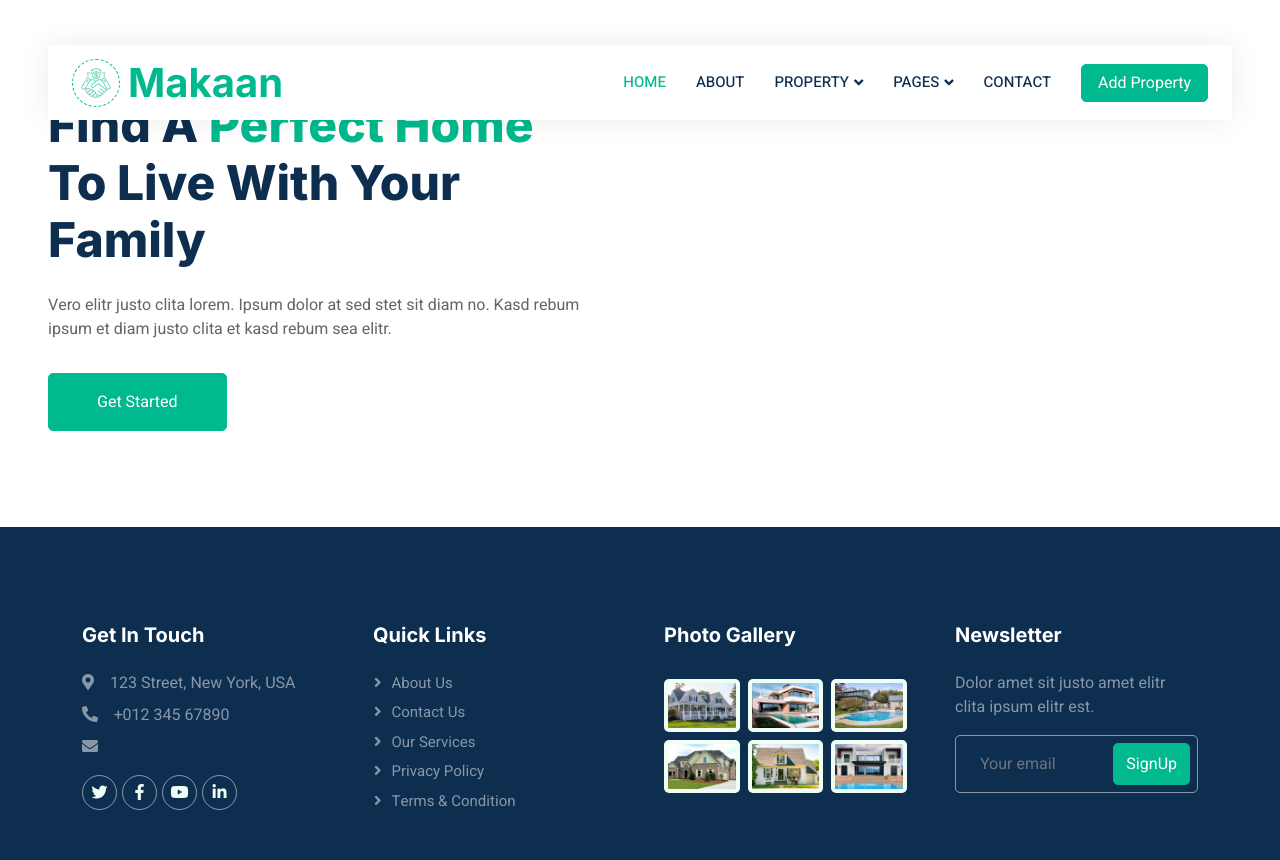
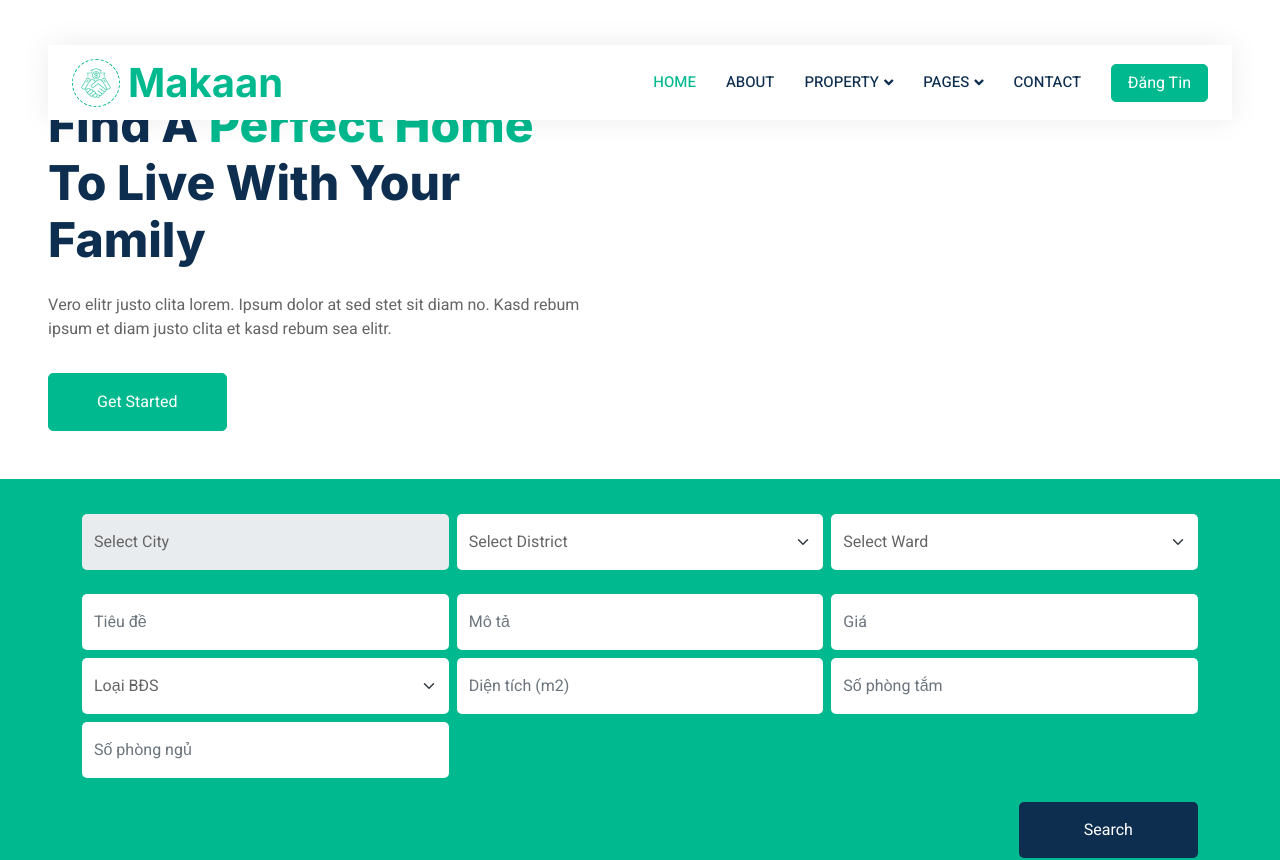
Before and after one commit to tuan17tuiii/BatDongSanFE_US, an Angular app: page /post-up in a window 1280 px wide. Before the commit this address led to /. Shown: the top 860 px of the page. Built offline with nearby package versions, Linux system fonts and the light colour scheme; no server answers.

Commit message:
typereal

```diff
--- a/src/app/app.component.html
+++ b/src/app/app.component.html
@@ -42,7 +42,7 @@
                         </div>
                         <a href="contact.html" class="nav-item nav-link">Contact</a>
                     </div>
-                    <a href="" class="btn btn-primary px-3 d-none d-lg-flex">Add Property</a>
+                    <a [routerLink]="['/post-up']" class="btn btn-primary px-3 d-none d-lg-flex">Đăng Tin</a>
                 </div>
             </nav>
         </div>
--- a/src/app/app.component.ts
+++ b/src/app/app.component.ts
@@ -1,10 +1,10 @@
 import { Component } from '@angular/core';
-import { RouterOutlet } from '@angular/router';
+import { RouterLink, RouterOutlet } from '@angular/router';
 
 @Component({
   selector: 'app-root',
   standalone: true,
-  imports: [RouterOutlet],
+  imports: [RouterOutlet,RouterLink],
   templateUrl: 'app.component.html',
 
 })
--- /dev/null
+++ b/src/app/entities/typerealstate.entities.ts
@@ -0,0 +1,6 @@
+
+
+export class TypeRealState{
+    id : string ;
+    type : string ;
+}
--- /dev/null
+++ b/src/app/postup.component.html
@@ -0,0 +1,71 @@
+<div class="container-fluid bg-primary mb-5 wow fadeIn" data-wow-delay="0.1s" style="padding: 35px;">
+    <div class="container">
+        <div class="row g-2">
+            <div class="col-md-12">
+                <div class="row g-2">
+                    <div class="col-md-4">
+                        <select class="form-control border-0 py-3" id='provinces' (change)="find_districts($event)">
+                            <option value="" disabled selected hidden>Select City</option>
+                            @for(province of provinces ; track province){
+                            <option [value]="province.province_id">{{province.province_name}}</option>
+                            }
+                        </select>
+                    </div>
+                    <div class="col-md-4">
+                        <select class="form-select border-0 py-3" (change)="find_ward($event)">
+                            <option value="" disabled selected hidden>Select District</option>
+                            @for(district of districts ; track district){
+                            <option [value]="district.district_id">{{district.district_name}}</option>
+                            }
+                        </select>
+                    </div>
+                    <div class="col-md-4">
+                        <select class="form-select border-0 py-3">
+                            <option value="" disabled selected hidden>Select Ward</option>
+                            @for(ward of wards ; track ward){
+                            <option>{{ward.ward_name}}</option>
+                            }
+                        </select>
+                    </div>
+                </div>
+            </div>
+
+        </div>
+        <br>
+        <div class="row g-2">
+            <div class="col-md-4">
+                <input type="text" class="form-control border-0 py-3" placeholder="Tiêu đề" />
+            </div>
+            <div class="col-md-4">
+                <input type="text" class="form-control border-0 py-3" placeholder="Mô tả" />
+            </div>
+            <div class="col-md-4">
+                <input type="number" class="form-control border-0 py-3" placeholder="Giá" min="0" />
+            </div>
+            <div class="col-md-4">
+                <select class="form-select border-0 py-3">
+                    <option value="" disabled selected hidden>Loại BĐS</option>
+                    @for(typerealstate of typerealstates ; track typerealstate){
+                        <option [value]="typerealstate.id">{{typerealstate.type}}</option>
+                    }
+                    <!-- Thêm các loại BĐS khác nếu cần -->
+                </select>
+            </div>
+            <div class="col-md-4">
+                <input type="number" class="form-control border-0 py-3" placeholder="Diện tích (m2)" min="0" />
+            </div>
+            <div class="col-md-4">
+                <input type="number" class="form-control border-0 py-3" placeholder="Số phòng tắm" min="0" />
+            </div>
+            <div class="col-md-4">
+                <input type="number" class="form-control border-0 py-3" placeholder="Số phòng ngủ" min="0" />
+            </div>
+        </div>
+        <br>
+        <div class="row g-2">
+            <div class="col-md-2 offset-md-10">
+                <button class="btn btn-dark border-0 w-100 py-3">Search</button>
+            </div>
+        </div>
+    </div>
+</div>
--- /dev/null
+++ b/src/app/postup.component.ts
@@ -0,0 +1,80 @@
+import { Component, OnInit } from '@angular/core';
+import { RouterOutlet } from '@angular/router';
+import { ProvinceAPIService } from "./services/provinceapi.service";
+import { Province } from './entities/province.entities';
+import { error } from 'console';
+import { HttpClient } from "@angular/common/http";
+import { District } from './entities/district.entities';
+import { Ward } from './entities/ward.entities';
+import { TypeRealState } from './entities/typerealstate.entities';
+import { TypeRealStateAPIService } from './services/typerealstate.service';
+@Component({
+  selector: 'app-root',
+  standalone: true,
+  imports: [RouterOutlet],
+  templateUrl: './postup.component.html',
+  host: { 'collision-id': 'HomeComponent' },
+})
+export class PostUpComponent implements OnInit {
+  id : string
+  msg: string
+  typerealstates : TypeRealState[]
+  wards : Ward[]
+  provinces: Province[]
+  districts: District[]
+  constructor(
+    private provinceService: ProvinceAPIService,
+    private http: HttpClient,
+    private typeRealStateService : TypeRealStateAPIService
+  ) { }
+  ngOnInit(): void {//khi nhan ve thì là nhận về chuỗi hết nên phải khai báo chuỗi k là lỗi
+
+    this.provinceService.findAll().then(
+      res => {
+        this.provinces = res['results'] as Province[];
+        console.log(this.provinces)
+      },
+      error => {
+        console.log(error)
+      }
+    )
+    this.typeRealStateService.findAll().then(
+      res=>{
+        this.typerealstates = res as TypeRealState[]
+
+      },
+      error=>{
+        console.log(error)
+      }
+
+    )
+
+  }
+  find_districts(evt: any) {
+
+    var district_id = evt.target.value;
+    this.id = district_id
+    console.log(district_id)
+    this.provinceService.findDistrict(district_id).then(
+      res => {
+        this.districts = res['results'] as District[];
+
+      },
+      error => {
+        console.log(error)
+      }
+    )
+  }
+  find_ward(evt : any){
+    var ward_id = evt.target.value;
+    this.provinceService.findWard(ward_id).then(
+      res=>{
+        this.wards = res['results'] as Ward[];
+        console.log(this.wards)
+      },
+      error=>{
+        console.log(error)
+      }
+    )
+  }
+}
--- /dev/null
+++ b/src/app/services/baseurl.service.ts
@@ -0,0 +1,9 @@
+import { Injectable } from "@angular/core";
+
+@Injectable({
+    providedIn : 'root'
+})//su dung injection
+
+export class BaseUrlService  {
+   public BaseUrl : string = 'https://localhost:7195/'
+}
--- /dev/null
+++ b/src/app/services/typerealstate.service.ts
@@ -0,0 +1,20 @@
+import { HttpClient } from "@angular/common/http";
+import { Injectable } from "@angular/core";
+import { lastValueFrom } from "rxjs";
+import { BaseUrlService } from "./baseurl.service";
+
+@Injectable({
+    providedIn : 'root'
+})
+export class TypeRealStateAPIService  {
+    constructor(
+     private httpClient : HttpClient,
+     private baseUrlService : BaseUrlService,
+    ){
+
+    }
+    async findAll(){
+        return lastValueFrom(this.httpClient.get(this.baseUrlService.BaseUrl +  'typerealstate/findall'))
+    }
+
+}
```
Also changed, not shown: src/app/app.routes.ts (+6 -1 lines).
